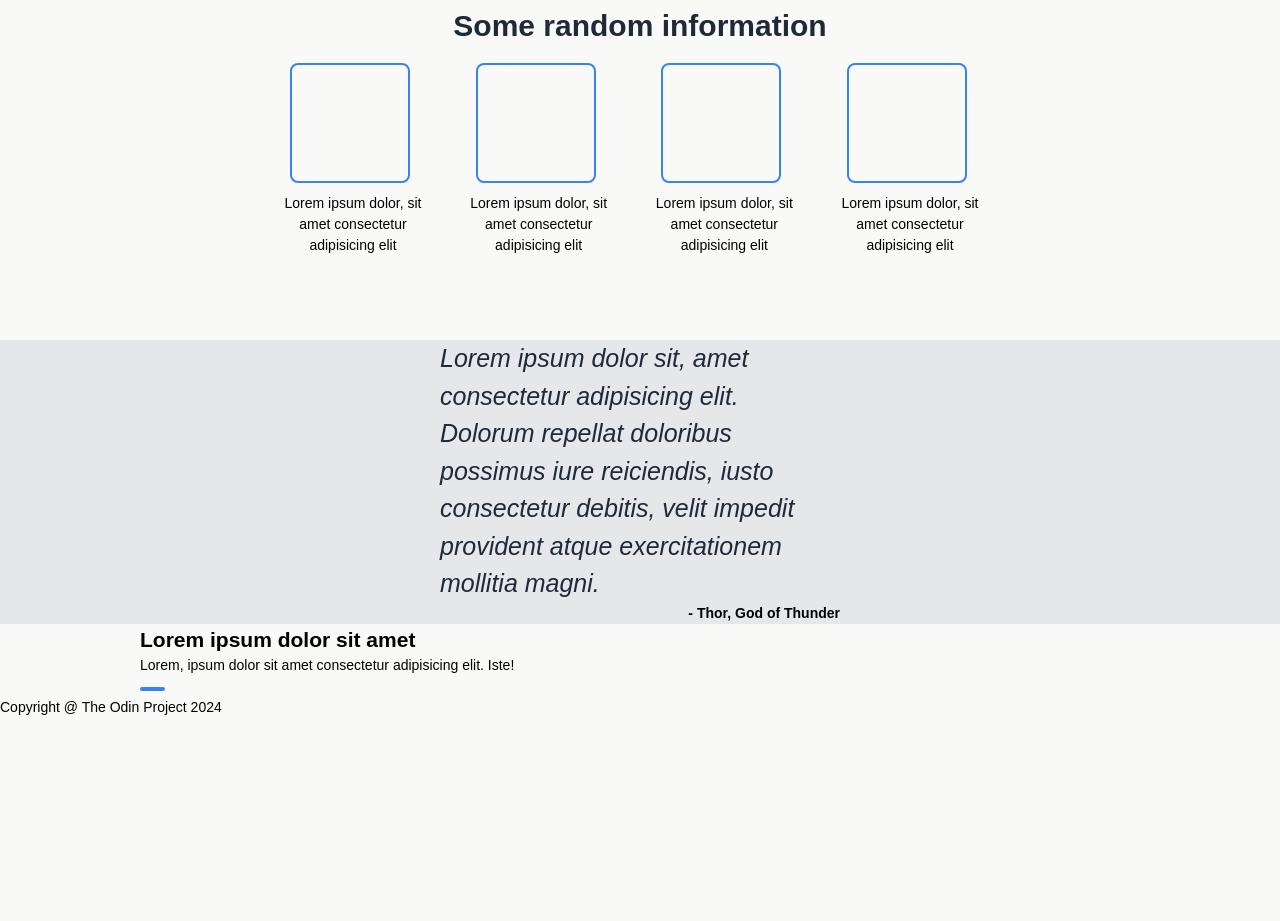
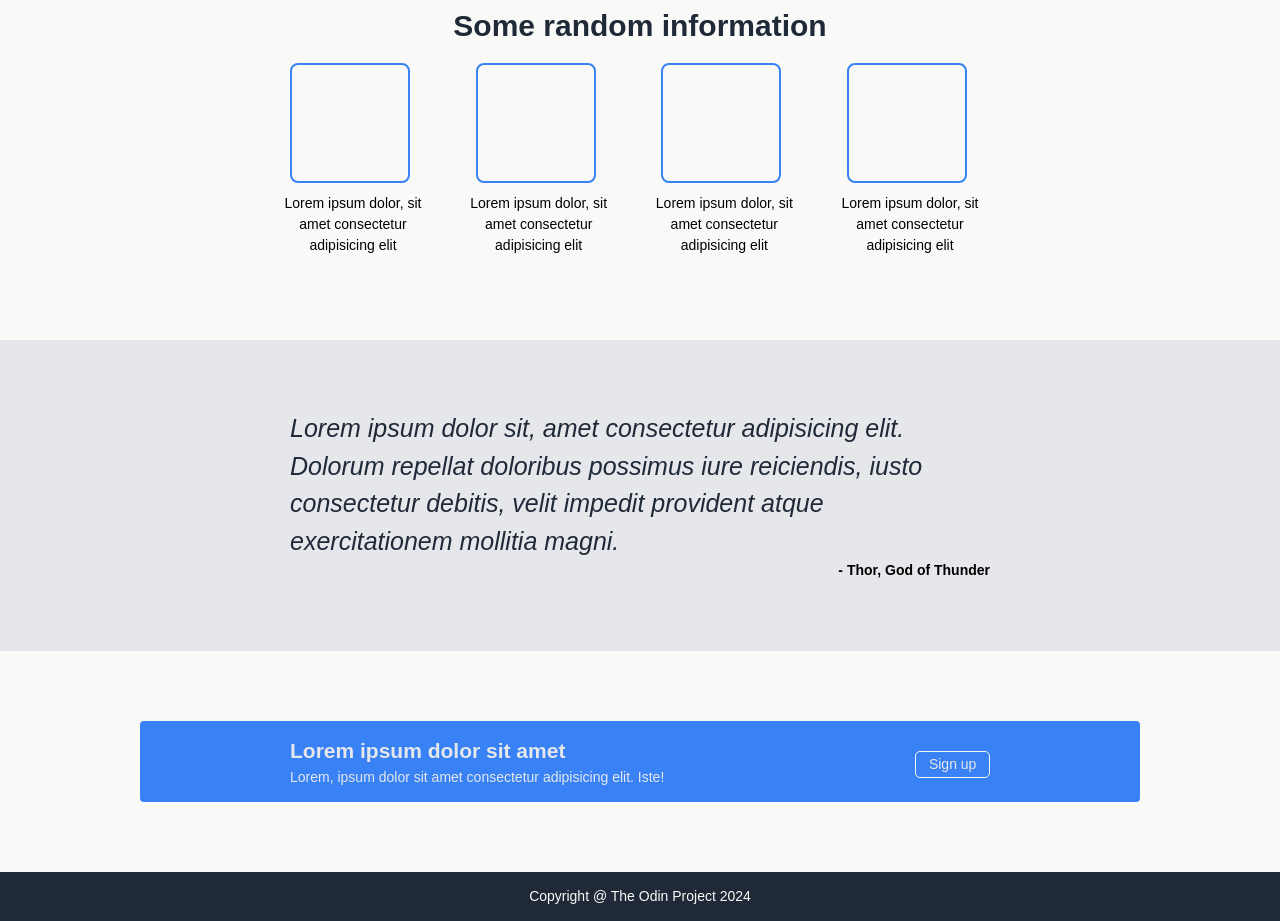
Before and after one commit to quest82/landing_page-the_odin_project, a plain HTML site: page index.html in a window 1280 px wide. Shown: the part 401-1322 px from the top of the page. Before the commit the page ends 1119 px from the top, so only its background shows below. Drawn offline with Linux system fonts and the light colour scheme.

Commit message:
Completed css, remaining refactoring

```diff
--- a/index.html
+++ b/index.html
@@ -64,14 +64,15 @@
                 <b class="quote_sayer">- Thor, God of Thunder</b>
             </div>
         </section>
+
         <section class="sectionContainer cta_section">
-            <div class="wrapper">
-                <div class="cta_box">
+            <div class="wrapper cta_wrapper">
+                <div class="cta_box flex">
                     <div class="cta_copy">
                         <h2 class="cta_subtitle">Lorem ipsum dolor sit amet</h2>
                         <p class="cta_copy">Lorem, ipsum dolor sit amet consectetur adipisicing elit. Iste!</p>
                     </div>
-                    <a href="" class="sign_up_btn btn"></a>
+                    <a href="" class="sign_up_btn btn">Sign up</a>
                 </div>
             </div>
         </section>
--- a/style.css
+++ b/style.css
@@ -132,11 +132,43 @@ header {
 
 .quote_section{
 	background-color: var(--clr-white-100);
+	padding: 5em 0;
 }
 
 .quote_wrapper{
-	max-width: 400px;
+	max-width: 700px;
 
+}
+
+
+/* --- CTA Section --- */
+
+.cta_section{
+	padding: 5em 0;
+}
+
+.cta_wrapper{
+	background-color: var(--clr-blue);
+	color: var(--clr-white-100);
+	padding: 1em 0;
+	border-radius: 4px;
+}
+
+.cta_box{
+	max-width: 700px;
+	justify-content: space-between;
+	align-items: center;
+	margin: 0 auto;
+}
+
+
+/* --- Footer Section --- */
+
+.footerContainer{
+	background-color: var(--clr-black);
+	color: var(--clr-white-200);
+	padding: 1em 0;
+	text-align: center;
 }
 
 /* Typography */
@@ -203,13 +235,17 @@ header {
 	font-size: 25px;
 	color: var(--clr-black);
 	font-weight: 200;
-	max-width: 700px;
+	/* max-width: 900px; */
 }
 
 .quote_sayer{
 	display: block;
 	text-align: right;
 }
+
+/* --- CTA Section --- */
+
+
 
 /* Assets */
 
@@ -238,3 +274,10 @@ header {
     border: 2px solid var(--clr-blue);
     border-radius: 8px;
 }
+
+
+/* --- CTA Section --- */
+
+.sign_up_btn{
+	border: 1px solid var(--clr-white-200);
+}
```
